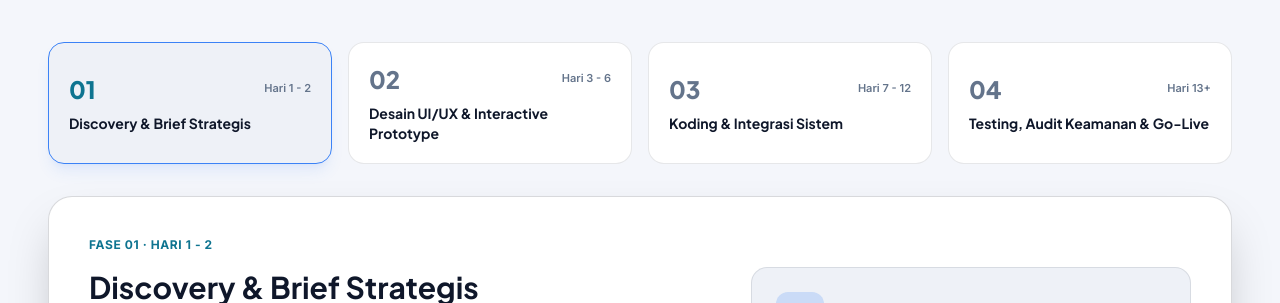
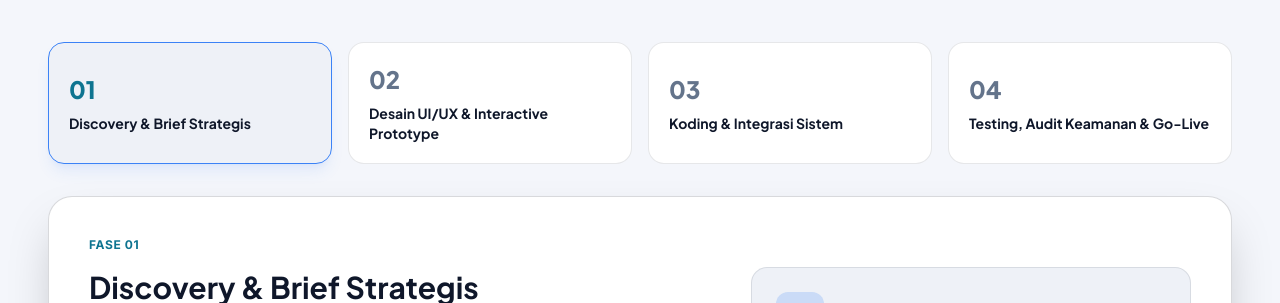
Before and after one commit to nervouz18-spec/Keuva-Website, a React (Vite) app: page /proses in a window 1280 px wide. Shown: the part 401-704 px from the top of the page. Built offline with nearby package versions, Linux system fonts and the light colour scheme; no server answers.

Commit message:
Remove day estimates from process page steps

```diff
--- a/src/components/ProsesView.tsx
+++ b/src/components/ProsesView.tsx
@@ -14,7 +14,6 @@ export const ProsesView: React.FC<ProsesViewProps> = ({ onTabChange, onOpenConsu
     {
       num: '01',
       title: 'Discovery & Brief Strategis',
-      timeline: 'Hari 1 - 2',
       tagline: 'Membedah Anatomi Bisnis & Posisi Kompetitor',
       desc: 'Kami menyelenggarakan sesi wawancara mendalam dengan tim Anda untuk memetakan tujuan komersial, profil persona pembeli ideal, proposisi nilai unik (USP), serta struktur penawaran yang terbukti konversinya.',
       deliverables: [
@@ -28,7 +27,6 @@ export const ProsesView: React.FC<ProsesViewProps> = ({ onTabChange, onOpenConsu
     {
       num: '02',
       title: 'Desain UI/UX & Interactive Prototype',
-      timeline: 'Hari 3 - 6',
       tagline: 'Eksplorasi Estetika Visual Presisi di Figma',
       desc: 'Merancang tata letak visual modern tingkat tinggi yang mencerminkan otoritas brand Anda. Setiap interaksi diuji dalam prototipe klik interaktif sehingga Anda dapat merasakan alur pengguna nyata sebelum sebaris kode pun ditulis.',
       deliverables: [
@@ -42,7 +40,6 @@ export const ProsesView: React.FC<ProsesViewProps> = ({ onTabChange, onOpenConsu
     {
       num: '03',
       title: 'Koding & Integrasi Sistem',
-      timeline: 'Hari 7 - 12',
       tagline: 'Rekayasa Kode Bersih Bebas Bloatware',
       desc: 'Implementasi frontend modern menggunakan Next.js / React dan Tailwind CSS. Kami mengintegrasikan formulir leads cerdas, routing WhatsApp otomatis, pelacakan Meta CAPI & GA4 tanpa terblokir adblocker, serta CMS mandiri.',
       deliverables: [
@@ -56,7 +53,6 @@ export const ProsesView: React.FC<ProsesViewProps> = ({ onTabChange, onOpenConsu
     {
       num: '04',
       title: 'Testing, Audit Keamanan & Go-Live',
-      timeline: 'Hari 13+',
       tagline: 'Peluncuran Sempurna Siap Memacu Omset',
       desc: 'Uji coba komprehensif di lebih dari 15 resolusi perangkat, audit Google Lighthouse Core Web Vitals (target 95+), enkripsi SSL Grade A+, migrasi domain resmi, dan penyerahan video panduan admin.',
       deliverables: [
@@ -116,7 +112,6 @@ export const ProsesView: React.FC<ProsesViewProps> = ({ onTabChange, onOpenConsu
                   >
                     {st.num}
                   </span>
-                  <span className="text-[11px] font-semibold text-outline">{st.timeline}</span>
                 </div>
                 <h4 className="font-display text-sm font-bold text-on-surface">{st.title}</h4>
               </button>
@@ -130,7 +125,7 @@ export const ProsesView: React.FC<ProsesViewProps> = ({ onTabChange, onOpenConsu
             <div className="lg:col-span-7 flex flex-col gap-4">
               <div className="flex items-center gap-2">
                 <span className="text-xs font-bold text-tertiary uppercase tracking-wider">
-                  Fase {steps[activeStep].num} · {steps[activeStep].timeline}
+                  Fase {steps[activeStep].num}
                 </span>
               </div>
               <h3 className="font-display text-2xl md:text-3xl text-ink-strong font-bold">
```
